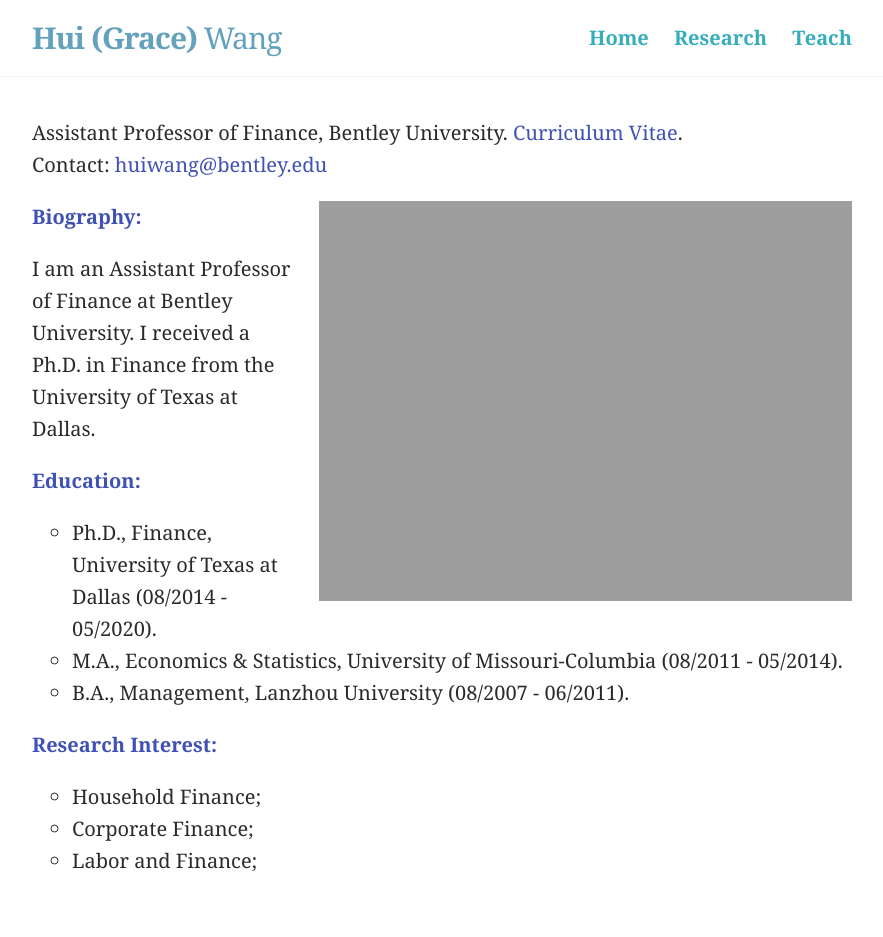
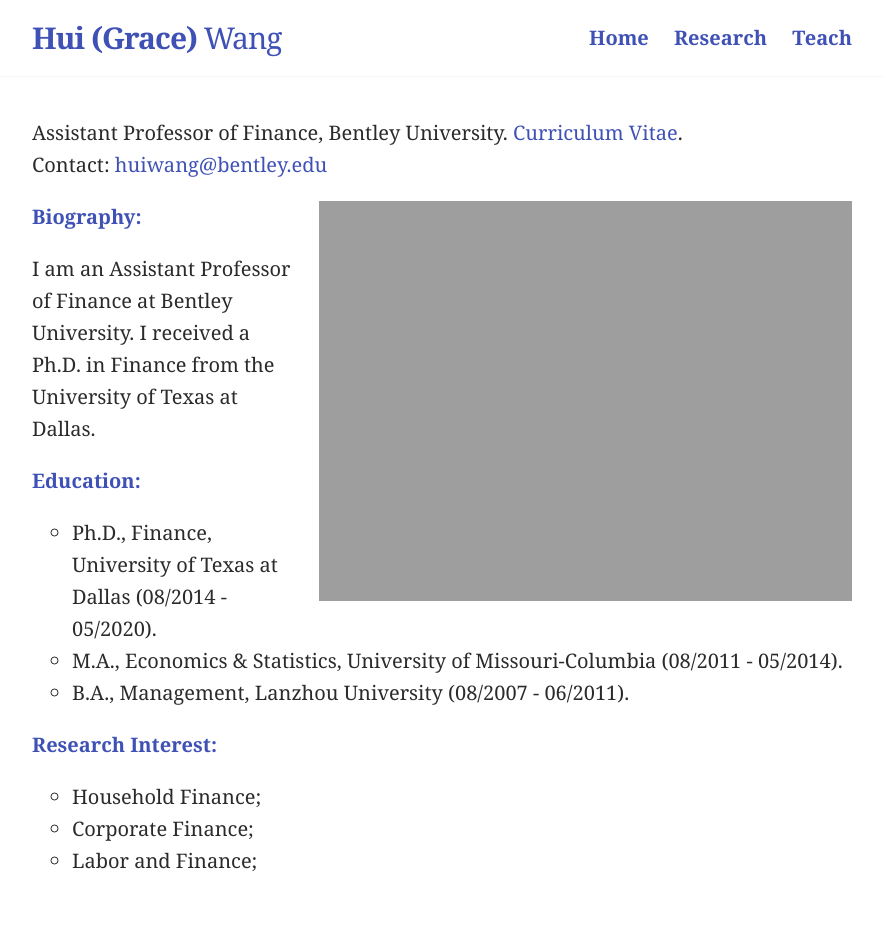
Before and after one commit to huigracewang/homepage, a Jekyll site: the page built from index.md, in a window 1280 px wide. Shown: the whole page, without its empty margins (198-1081 px from the left). Built offline with Jekyll 4.4.1, drawn with Linux system fonts in a browser that asks for light colours.

Commit message:
Update header.html

```diff
--- a/_includes/header.html
+++ b/_includes/header.html
@@ -1,6 +1,6 @@
 <header class="site-header">
   <div class="wrapper">
-    <a class="site-title" href="{{ "" | prepend: site.baseurl | prepend: site.url }}/" style="color:#64a1bd">
+    <a class="site-title" href="{{ "" | prepend: site.baseurl | prepend: site.url }}/" style="color:#3f51b5">
       <strong>Hui (Grace) </strong> Wang
     </a>
 
@@ -15,7 +15,7 @@
             {% assign page_link = "/" | append: page.name | downcase %}
           {% endif %}
           {% assign page_link = page_link | absolute_url %}
-          <a class="page-link" href="{{ page_link }}" style="color:#35adbb">
+          <a class="page-link" href="{{ page_link }}" style="color:#3f51b5">
             <strong>{{ page.name }}</strong>
           </a>
         {% endfor %}
```
